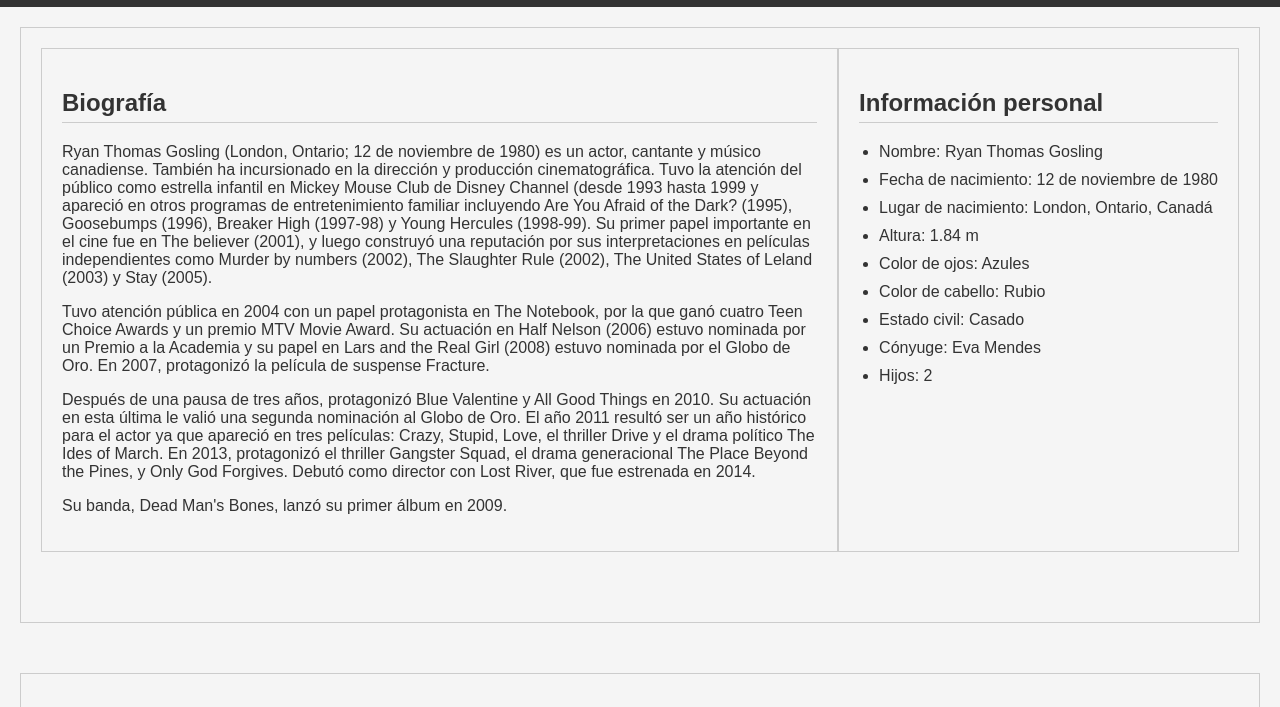
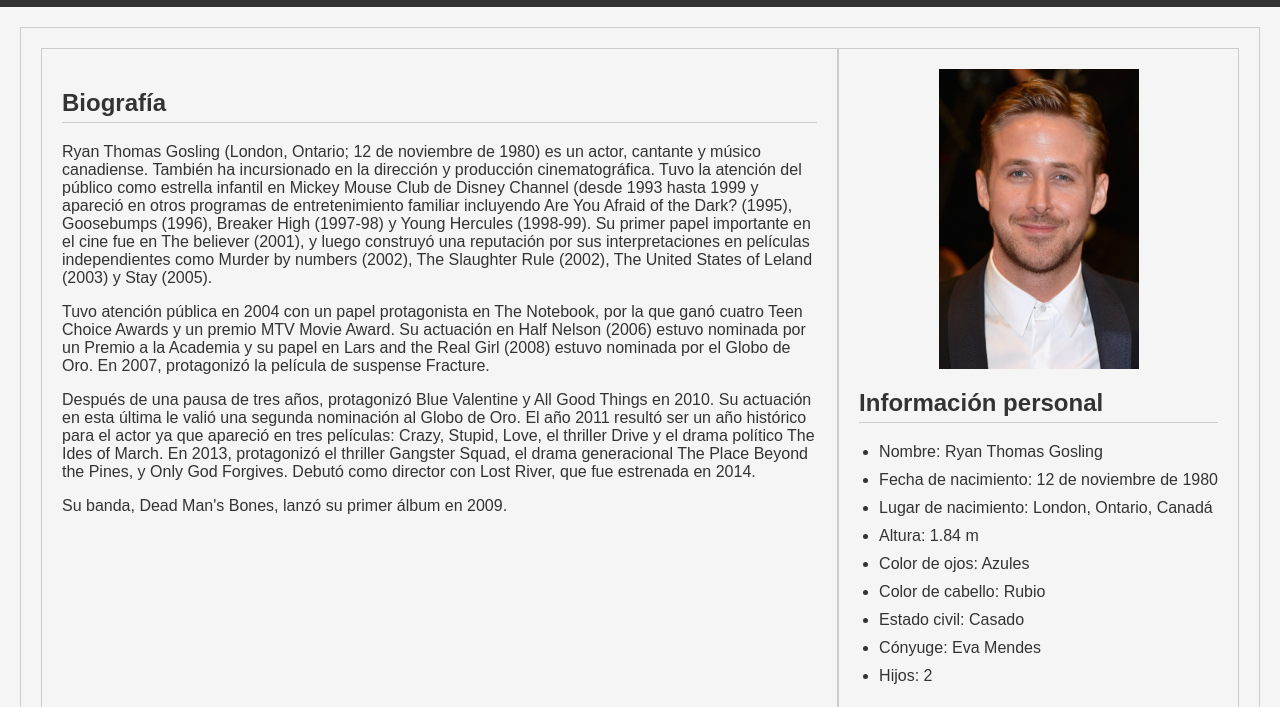
Before and after one commit to WanderTheWeeb/Practica-01, a plain HTML site: page view/index/index.html in a window 1280 px wide. Shown: the part 93-800 px from the top of the page. Drawn offline with Linux system fonts and the light colour scheme.

Commit message:
Se agregó imagen de Ryan

```diff
--- a/view/index/index.html
+++ b/view/index/index.html
@@ -31,6 +31,7 @@
             </section>
 
             <section id="informacion-presonal">
+                <img src="./Ryan.jpeg" alt="Descripción de la imagen" class="imagenPortada">
                 <h2>Información personal</h2>
                 <ul>
                     <li>Nombre: Ryan Thomas Gosling</li>
--- a/view/index/styles.css
+++ b/view/index/styles.css
@@ -69,6 +69,14 @@ section ul li {
     margin-bottom: 10px;
 }
 
+.imagenPortada{
+    width: 200px;
+    height: auto;
+    display: block;
+    margin-left: auto;
+    margin-right: auto;
+}
+
 #informacion {
     background-color: #f5f5f5;
     padding: 20px;
```
Also changed, not shown: view/index/Ryan.jpeg (added).
